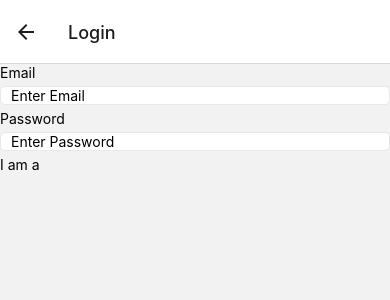
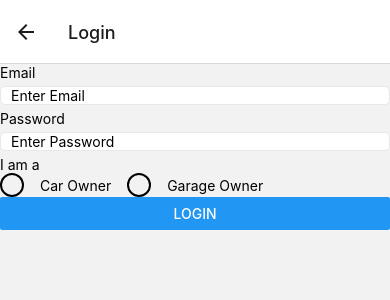
Before and after one commit to SamiNayeem/AutoCare, a React Native app: screen /Login in a window 390 px wide. Shown: the top 300 px of the page. Built offline with nearby package versions, Linux system fonts and the light colour scheme.

Commit message:
User Auth forms done. css pending

```diff
--- a/src/screens/Login/Login.tsx
+++ b/src/screens/Login/Login.tsx
@@ -1,11 +1,18 @@
 import React, { useState } from "react";
-import { Text, View } from "react-native";
+import { Button, StyleSheet, Text, View } from "react-native";
 import InputField from "../../components/TextInput/InputField";
+import { TouchableOpacity } from "react-native-gesture-handler";
 
 const Login=()=>{
     const [email,SetEmail]=useState('');
     const [password,setPassword]=useState('');
     const [usertype,setUserType]=useState('');
+
+    const submit=()=>{
+        console.log("User", email);
+        console.log("Pass", password);
+        console.log("Radio", usertype);
+    }
 
     return(
         <View>
@@ -14,8 +21,40 @@ const Login=()=>{
             <Text>Password</Text>
             <InputField placeholder="Enter Password" value={password} setValue={setPassword} />
             <Text>I am a </Text>
+            <View style={{ flexDirection: 'row' }}>
+                <TouchableOpacity onPress={() => setUserType('car')} style={styles.radioButton}>
+                    <View style={[styles.radioCircle, usertype === 'car' && styles.selectedCircle]} />
+                    <Text style={styles.text}>Car Owner</Text>
+                </TouchableOpacity>
+                <TouchableOpacity onPress={() => setUserType('garage')} style={styles.radioButton}>
+                    <View style={[styles.radioCircle, usertype === 'garage' && styles.selectedCircle]} />
+                    <Text style={styles.text}>Garage Owner</Text>
+                </TouchableOpacity>
+            </View>
+            <Button title="Login" onPress={submit} />
         </View>
     )
 }
 
+const styles = StyleSheet.create({
+    radioButton: {
+        flexDirection: 'row',
+        alignItems: 'center',
+        marginRight: 16
+    },
+    radioCircle: {
+        width: 24,
+        height: 24,
+        borderRadius: 12,
+        borderWidth: 2,
+        marginRight: 8
+    },
+    selectedCircle: {
+        borderColor: '#007bff'
+    },
+    text: {
+        marginLeft: 8
+    }
+});
+
 export default Login
--- a/src/screens/Registration/Registraion.tsx
+++ b/src/screens/Registration/Registraion.tsx
@@ -4,6 +4,7 @@ import InputField from "../../components/TextInput/InputField";
 
 const Registration=(props:any)=>{
     const user=props.route.params.usertype;
+
     const submit=()=>{
         console.log("Username:", username);
         console.log("Email:", email);
```
